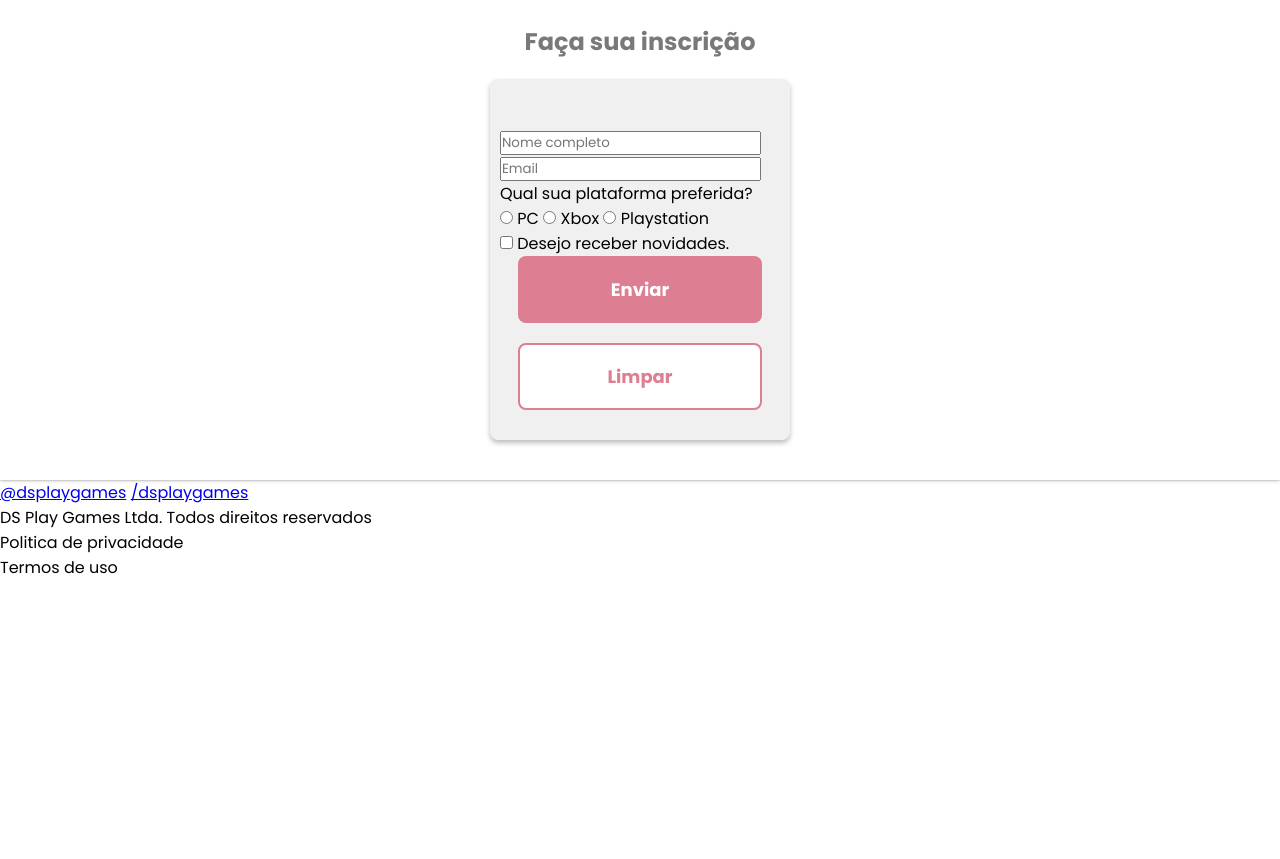
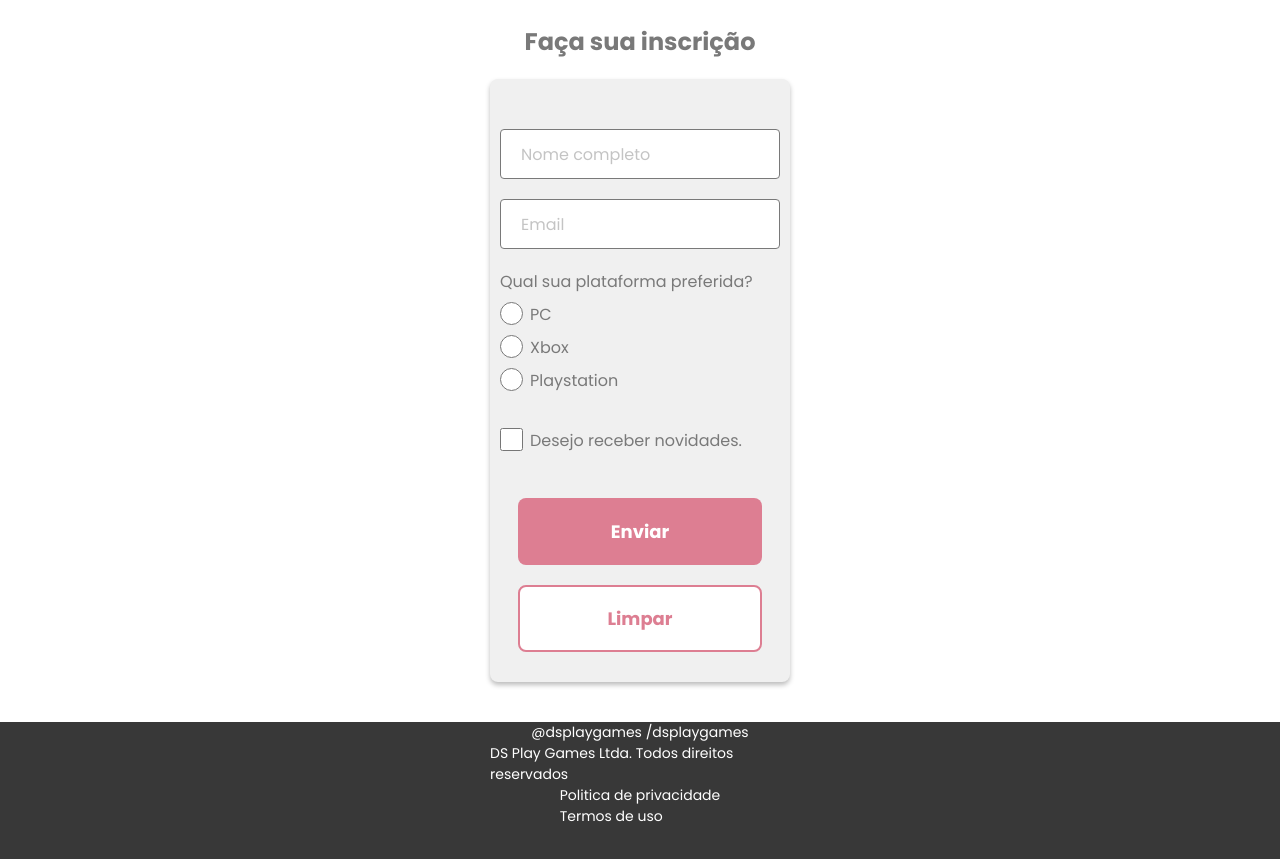
Before and after one commit to LeonardoJMartin/desafio-responsividade, a plain HTML site: page index.html in a window 1280 px wide. Shown: the part 3060-3919 px from the top of the page. Before the commit the page ends 3640 px from the top, so only its background shows below. Drawn offline with Linux system fonts and the light colour scheme.

Commit message:
Concluido última section, iniciado layout do footer

```diff
--- a/index.html
+++ b/index.html
@@ -115,22 +115,32 @@
                 <h2>Faça sua inscrição</h2>
                 <div class="card-section-3">
                     <form action="">
-                        <input type="text" name="" id="" placeholder="Nome completo">
-                        <input type="text" name="" id="" placeholder="Email">
-                        <label for="plataforma">Qual sua plataforma preferida?</label>
-                        <div id="plataforma">
+                        <div>
+                            <input type="text" name="name" id="name" placeholder="Nome completo">
+                        </div>
+                        <div>
+                            <input type="text" name="email" id="email" placeholder="Email">
+                        </div>
+                        <label class="setup" for="plataforma">Qual sua plataforma preferida?</label>
+                        <div id="plataforma" class="setup">
+                            <div class="flex margin-top-8">
                                 <input type="radio" name="plataforma-favorita" id="pc">
                                 <label for="pc">PC</label>
-
+                            </div>
+                            <div class="flex margin-top-8">
                                 <input type="radio" name="plataforma-favorita" id="xbox">
                                 <label for="xbox">Xbox</label>
-
+                            </div>
+                            <div class="flex margin-top-8">
                                 <input type="radio" name="plataforma-favorita" id="playstation">
                                 <label for="playstation">Playstation</label>
                             </div>
-
+                        </div>
+                        <div class="setup flex" id="checkbox">
                             <input type="checkbox" name="news" id="box-novidade">
                             <label for="news"> Desejo receber novidades.</label>
+                        </div>
+
                         <div class="flex column">
                             <input type="submit" value="Enviar" class="pink-button-form">
                             <input type="reset" value="Limpar" class="white-button-form">
@@ -142,6 +152,8 @@
     </main>
 
     <footer>
+        <div class="container centralize">
+            <div class="align-item">
                 <div>
                     <a href="#">@dsplaygames</a>
                     <a href="#">/dsplaygames</a>
@@ -153,6 +165,8 @@
                     <p>Politica de privacidade</p>
                     <p>Termos de uso</p>
                 </div>
+            </div>
+        </div>
     </footer>
 </body>
 
--- a/style.css
+++ b/style.css
@@ -5,6 +5,7 @@
     --color-gray:  #797979;
     --color-gray-2: #F0F0F0;
     --color-gray-3: #bdbdbd;
+    --color-gray-4: #C4C4C4;
     --color-white: #fff;
     --color-white-2: #E5E5E5;
     --color-pink: #DD7E92;
@@ -40,6 +41,18 @@ main{
     box-shadow: 0px -1.5px 4px var(--color-black);
 }
 
+footer{
+    background-color: var(--color-black);
+    height: 300px;
+    color: var(--color-white);
+    font-size: 14px;
+    font-weight: 400;
+}
+
+a{
+    text-decoration: none;
+    color: unset;
+}
 
 /* IDs e Classes */
 
@@ -242,3 +255,49 @@ main{
     flex-direction: column;
     align-items: center;
 }
+
+input[type=text]{
+    height: 50px;
+    width: 280px;
+    border-radius: 4px;
+    border: 1px solid var(--color-gray);
+    padding-left: 20px;
+    font-size: 16px;
+    font-weight: 400;
+    margin-bottom: 20px;
+}
+
+input[type=radio], input[type=checkbox] {
+    width: 23px;
+    height: 23px;
+    color: #999;
+    margin-right: 7px;
+}
+
+input[type="checkbox"]:checked{
+    color: #999; /*não entendi por que não funcionou */
+}
+
+.setup{
+    color: var(--color-gray);
+    font-size: 16px;
+}
+
+#checkbox{
+    margin-top: 35px;
+    margin-bottom: 45px;
+}
+
+.margin-top-8{
+    margin-top: 8px;
+}
+
+::-webkit-input-placeholder {
+    color: #C4C4C4;
+ }
+
+.align-item{
+    display: flex;
+    flex-direction: column;
+    align-items: center;
+}
```
Lines whose indentation alone changed are shown as unchanged.
